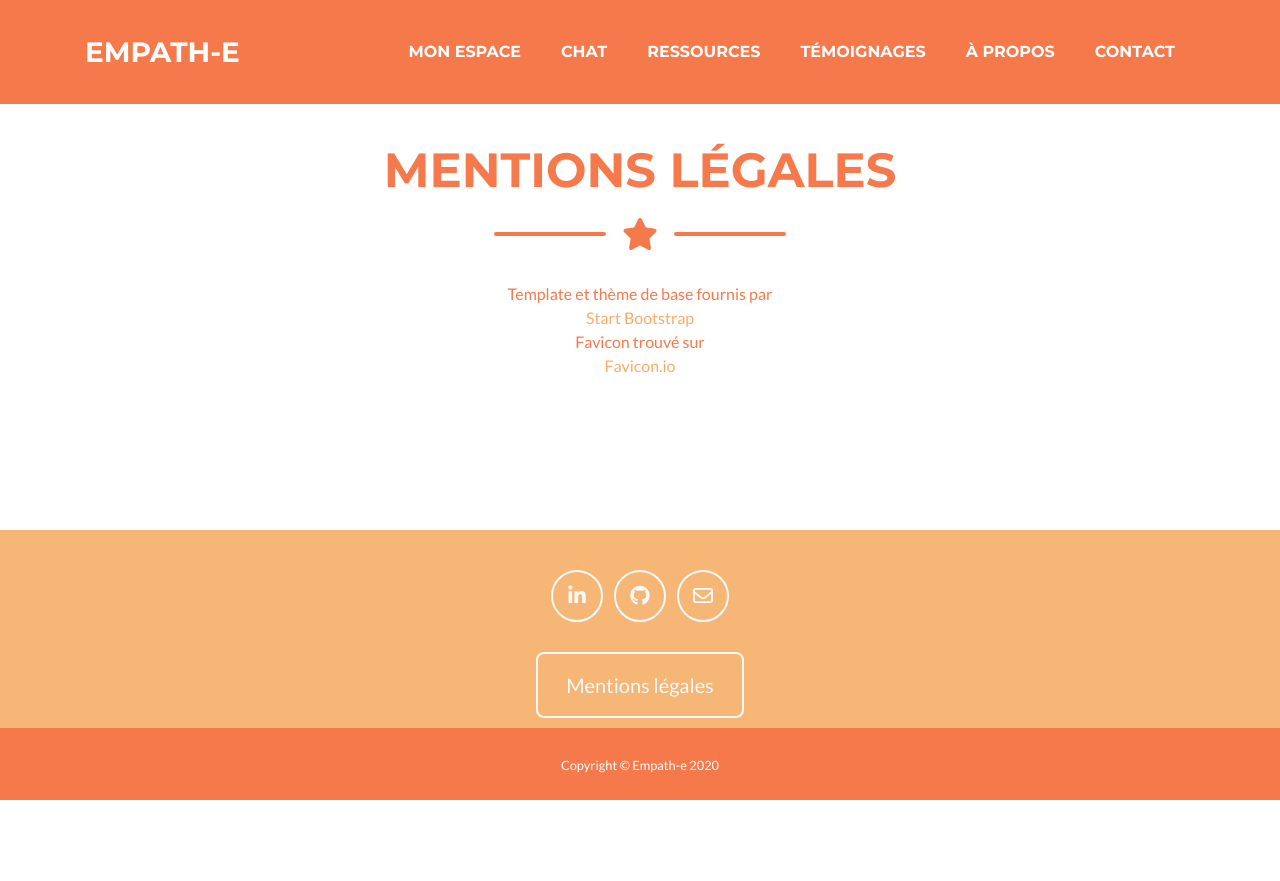
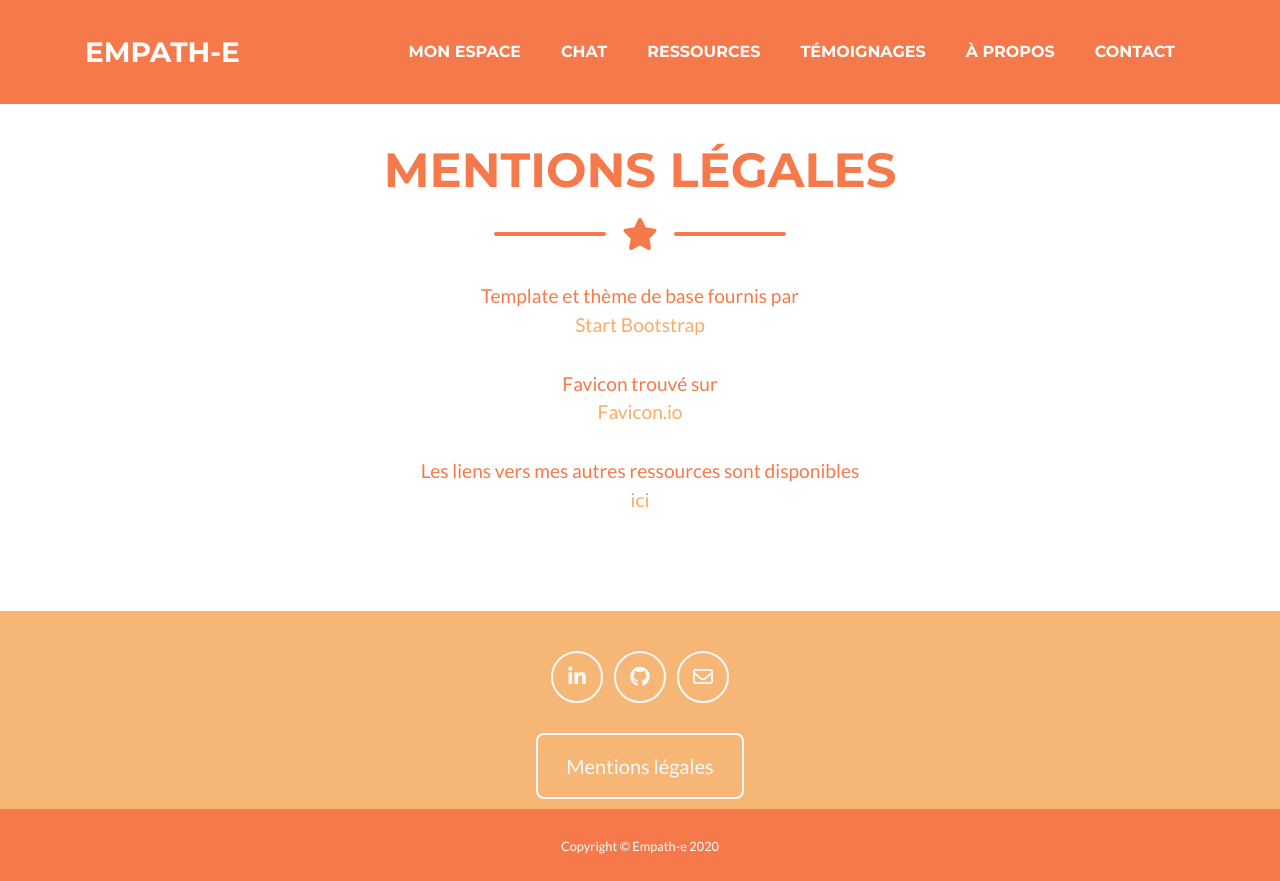
Before and after one commit to aspidistras/empath-e, a Django app: page /legal-notices/ in a window 1280 px wide. Before the commit the page ends 800 px from the top, so only its background shows below. Run offline with Django 3.2, Linux system fonts and the light colour scheme; parts of the project's set-up code (start-up, migrations or seed data) failed here and were passed over; some libraries are stand-ins or nearby versions.

Commit message:
Legal notices completed

```diff
--- a/app/static/css/custom.css
+++ b/app/static/css/custom.css
@@ -223,3 +223,7 @@ p {
       margin-top: 10px !important;
     }
   }
+
+#legal {
+    font-size: larger;
+}
--- a/app/templates/app/legal-notices.html
+++ b/app/templates/app/legal-notices.html
@@ -25,17 +25,23 @@
       <div class="text-center">
         <div class="container">
           <div class="row text-secondary">
-            <div class="col-lg-12 mb-lg-0">
+            <div class="col-lg-12">
                 <div class="justify-content-center">
                     <div class="text-center">Template et thème de base fournis par </div>
                     <a href="https://startbootstrap.com/themes/freelancer/">
                         <div>Start Bootstrap</div>
                     </a>
                 </div>
-                <div class="justify-content-center">
+                <div class="justify-content-center top-space">
                     <div class="text-center">Favicon trouvé sur </div>
                     <a href="https://favicon.io/emoji-favicons/open-hands/">
                         <div>Favicon.io</div>
+                    </a>
+                </div>
+                <div class="justify-content-center top-space">
+                    <div class="text-center">Les liens vers mes autres ressources sont disponibles </div>
+                    <a href="https://github.com/aspidistras/empath-e/blob/master/README.md">
+                        <div>ici</div>
                     </a>
                 </div>
             </div>
```
